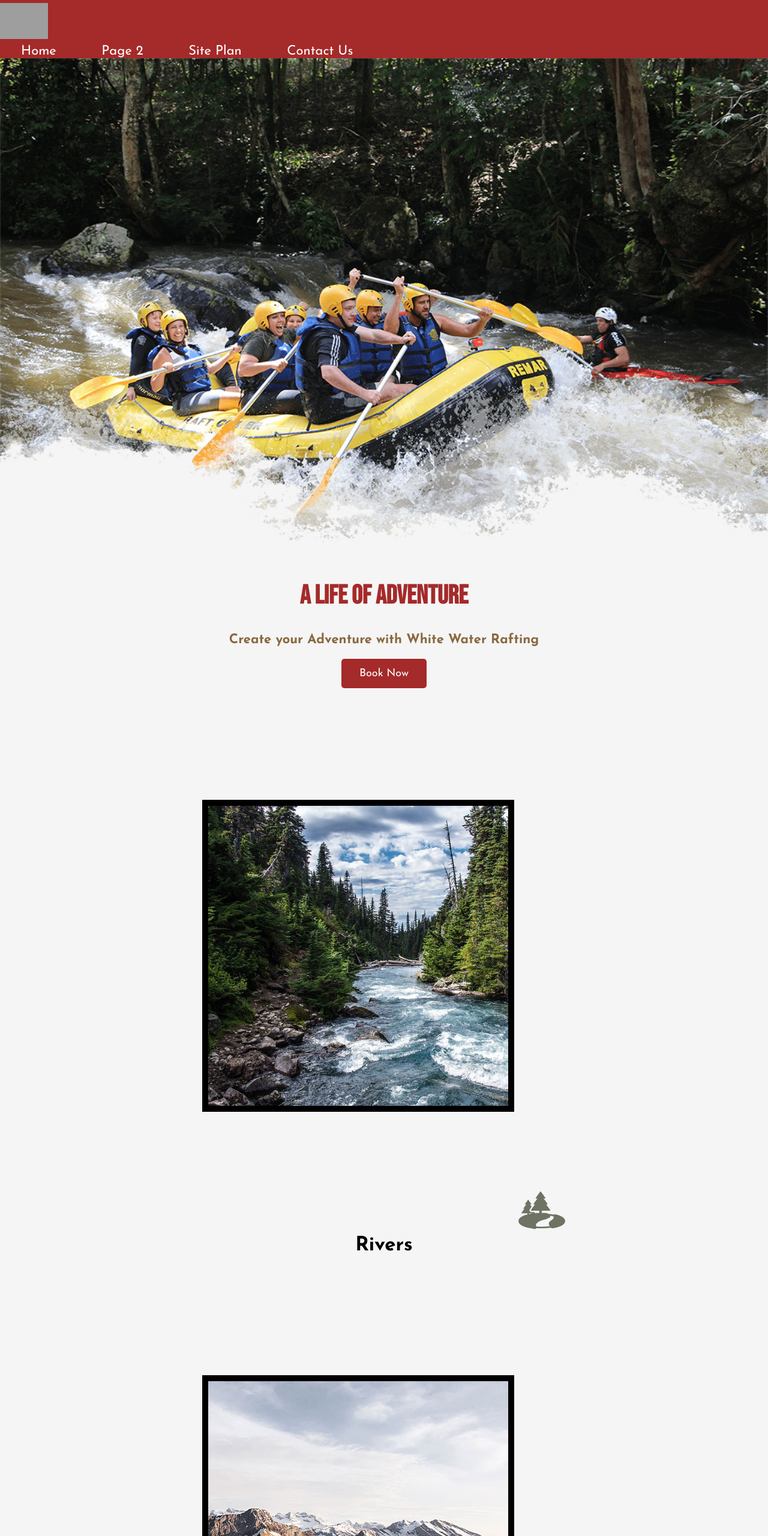
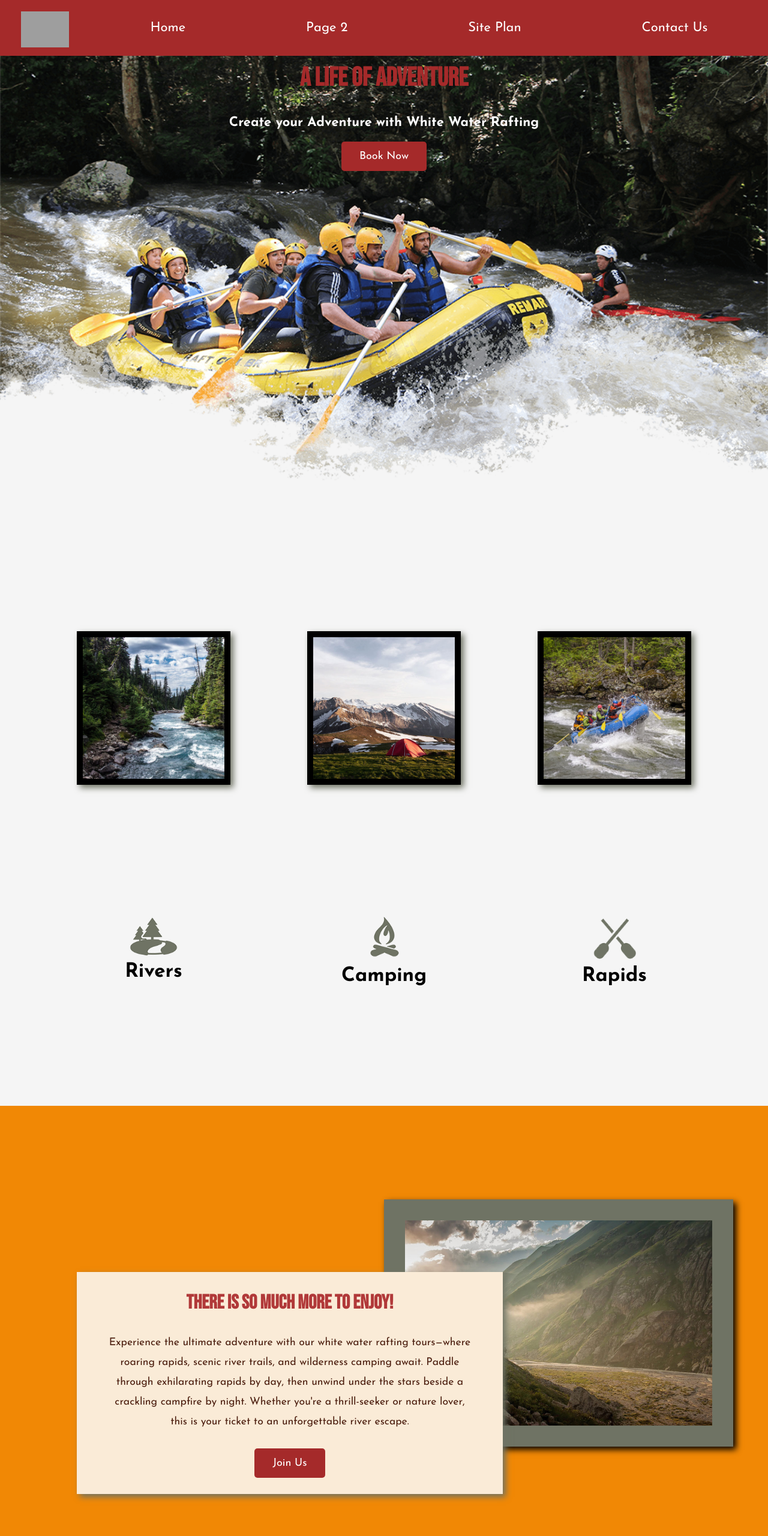
Before and after one commit to romancerdas/WDD130, a plain HTML site: page wwr/index.html in a window 1280 px wide. Shown: the top 2560 px of the page at 60% size. Drawn offline with Linux system fonts and the light colour scheme; grey boxes are pictures that could not be loaded.

Commit message:
finshed the assignment "Finishing Touches"

```diff
--- a/wwr/styles/styles.css
+++ b/wwr/styles/styles.css
@@ -5,79 +5,88 @@
     margin: 0 auto;
 }
 
-.logo{
-    padding-top: 5px;
+header {
+    background-color: brown;
+    display: grid;
+    grid-template-columns: 150px auto;
 }
 
-.icon{
-    padding-top: 10px;
+#logo-link {
+    padding-top: 5px;
+    justify-self: center;
+    align-self: center;
 }
 
-.logo, .icon{
+.logo {
+    padding-top: 5px;
     width: 80px;
 }
 
-#hero-img{
-    width: 100%;
+nav {
+    display: flex;
+    justify-content: space-around;
 }
 
-body{
-    background-color: whitesmoke;
-    font-size: 22px;
-    margin: 0;
-    padding: 0;
-}
-
-header{
-    background-color: brown;
-}
-
-nav a{
+nav a {
     margin: 0 auto;
     color: white;
     text-decoration: none;
     padding: 35px;
 }
 
-nav a:hover{
+nav a:hover {
     background-color: red;
     color: whitesmoke;
 }
 
-.home-title{
+#hero {
+    display: grid;
+    grid-template-columns: 1fr 3fr 1fr;
+    margin-top: -100px;
+}
+
+#hero-box {
+    grid-column: 1/4;
+    grid-row: 1/3;
+    z-index: -1;
+}
+
+#hero-img {
+    width: 100%;
+}
+
+#hero-msg {
+    text-align: center;
+    margin-top: 100px;
+    grid-column: 2/3;
+    grid-row: 1/2;
+}
+
+#hero-msg h4 {
+    color: white;
+}
+
+#hero-msg h1, #hero-msg h4 {
+    text-align: center;
+}
+
+.home-grid{
+    display: grid;
+    grid-template-columns: repeat(10, 1fr);
+    /* grid-auto-rows: minmax(100px, auto); */
+}
+.home-title {
     color: brown;
     font-family: "Bebas Neue", Arial, Helvetica, sans-serif;
     font-size: 2em;
     margin-top: 10px;
 }
 
-h4{
+h4 {
     color: #89683f;
 }
 
-#hero-msg{
-    text-align: center;
-}
-
-#hero-msg h1,#hero-msg h4{
-    text-align: center;
-}
-
-#hero-box{
-    margin: 0 auto;
-}
-
-main section{
-    text-align: center;
-}
-
-#background{
-    height: 725px;
-    background-color: #F18805;
-    margin: 200px 0;
-}
-
-.book, .join{
+.book, .join {
     background-color: brown;
     color: white;
     text-decoration: none;
@@ -87,74 +96,181 @@ main section{
     border-radius: 5px;
 }
 
-.book:hover, .join:hover{
+.book:hover, .join:hover {
     background-color: rgb(255, 211, 211);
     color: black;
 }
 
-.card-img{
-    margin: 200px 0;
-    border: 10px solid black
+main section {
+    text-align: center;
 }
 
-main section img{
-    box-sizing: border-box;
+.card-img {
+    margin: 200px 0;
+    border: 10px solid black;
+    transition: transform .5s;
+    box-shadow: 5px 5px 10px #6f7364;
 }
 
-.msg{
+.card-img:hover {
+    opacity: .6;
+    transform: scale(1.1);
+}
+
+.river-card{
+    grid-column: 2/4;
+    grid-row: 2/3;
+}
+.camping-card{
+    grid-column: 5/7;
+    grid-row: 2/3;
+}
+.rapids-card{
+    grid-column: 8/10;
+    grid-row: 2/3;
+}
+.icon {
+    padding-top: 10px;
+    width: 80px;
+}
+
+.card-img, .mountains{
+    width: 100%;
+}
+#background {
+    height: 725px;
+    background-color: #F18805;
+    margin: 200px 0;
+    grid-column: 1/11;
+    grid-row: 4/9;
+}
+
+.mountains{
+    grid-column: 2/7;
+    grid-row: 5/8;
+    background-color: #6f7364;
+    padding: 35px;
+    grid-column: 6/10;
+    grid-row: 6/7;
+    box-shadow: 5px 5px 10px black;
+}
+
+.msg {
     background-color: antiquewhite;
     line-height: 1.5em;
     padding: 35px;
     margin-top: 200px;
+    grid-column: 6/10;
+    grid-row: 6/7;
+    width: 100%;
+    grid-column: 2/7;
+    grid-row: 5/8;
+    box-shadow: 5px 5px 10px #6f7364;
 }
 
-.msg h2{
+.msg h2 {
     color: rgb(177, 57, 57);
+    font-family: "Bebas Neue", Arial, Helvetica, sans-serif;
 }
 
-.msg p{
+.msg p {
     color: #4c1e0f;
     font-size: .8em;
     padding: 15px;
 }
 
-footer{
+footer {
     background-color: #78290F;
     color: whitesmoke;
     padding: 25px 30px;
     margin-top: 200px;
+    display: flex;
+    justify-content: space-around;
+    align-items: center;
 }
 
 footer p {
     font-size: 1.2em;
 }
 
-footer a{
+footer a {
     color: antiquewhite;
     text-decoration: none;
 }
 
-footer a:hover{
+footer a:hover {
     background-color: white;
     color: black;
 }
 
-footer .social img{
+footer .social img {
     padding-top: 15px;
 }
 
-footer p a:hover{
+footer p a:hover {
     text-decoration: underline;
 }
 
-section h2, section h4, p, a{
+/* Global Styles */
+body {
+    background-color: whitesmoke;
+    font-size: 22px;
+    margin: 0;
+    padding: 0;
+}
+
+h2 {
+    margin: 0;
+}
+
+main section img {
+    box-sizing: border-box;
+}
+
+section h2, section h4, p, a {
     font-family: "Josefin Sans", Arial, Helvetica, sans-serif;
 }
 
-.msg h2{
-    font-family: "Bebas Neue", Arial, Helvetica, sans-serif;
+@media screen and (max-width: 900px) {
+    #hero, .home-grid {
+        display: block;
+        height: auto;
+    }
+    nav, footer {
+        flex-direction: column;
+    }
+    nav a {
+        display: block;
+        padding: 15px;
+    }
+    #hero {
+        margin-top: 0;
+    }
+    #hero-msg {
+        margin-top: 0;
+    }
+    #hero-msg h4 {
+        display: none;
+    }
+    #hero-msg h1 {
+        color: #6f7364;
+    }
+    .home-title {
+        font-size: 25px;
+    }
+    .rivers-card, .camping-card, .rapids-card {
+        margin: 50px auto;
+        width: 60%;
+    }
+    #background {
+        display: none;
+    }
+    .mountains, .msg {
+        width: 80%;
+        display: block;
+        margin: 0 auto;
+    }
+    footer {
+        margin-top: 25px;
+    }
 }
-
-h2{
-    margin: 0;
-}
```
